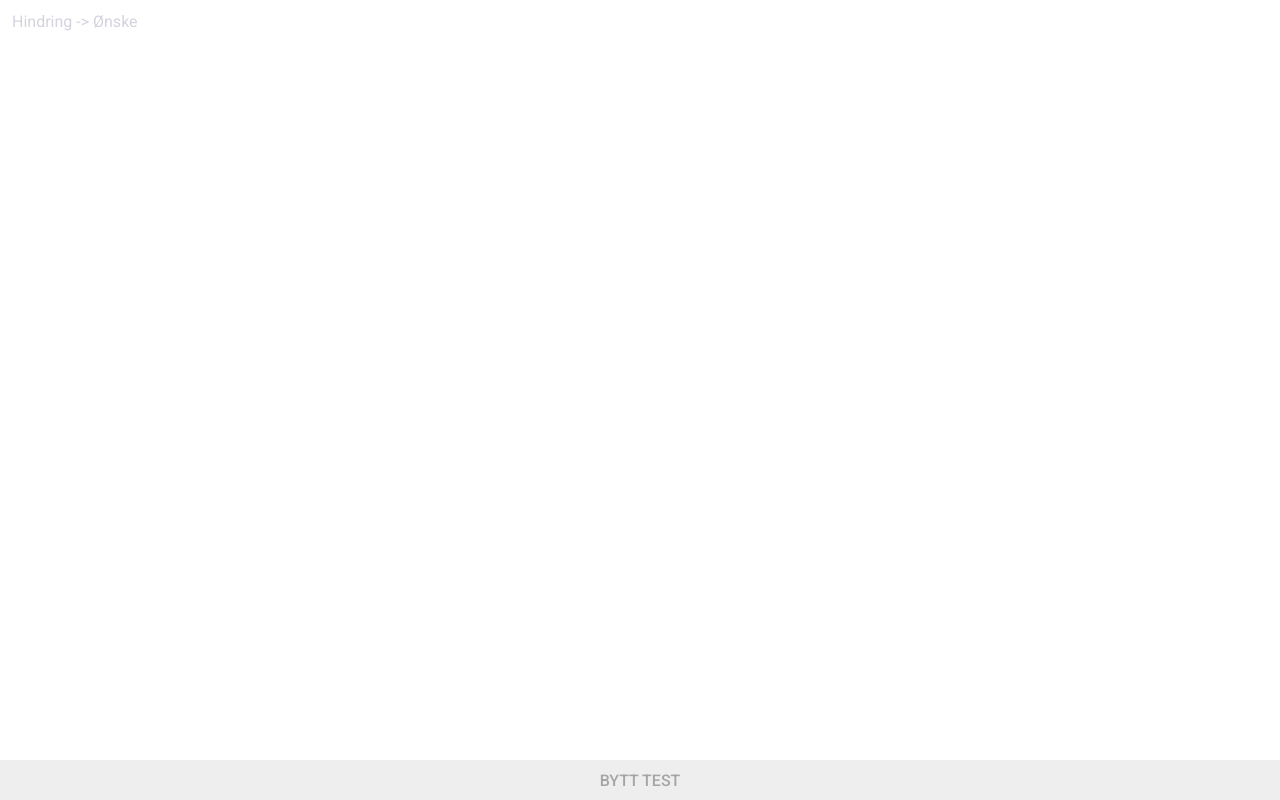
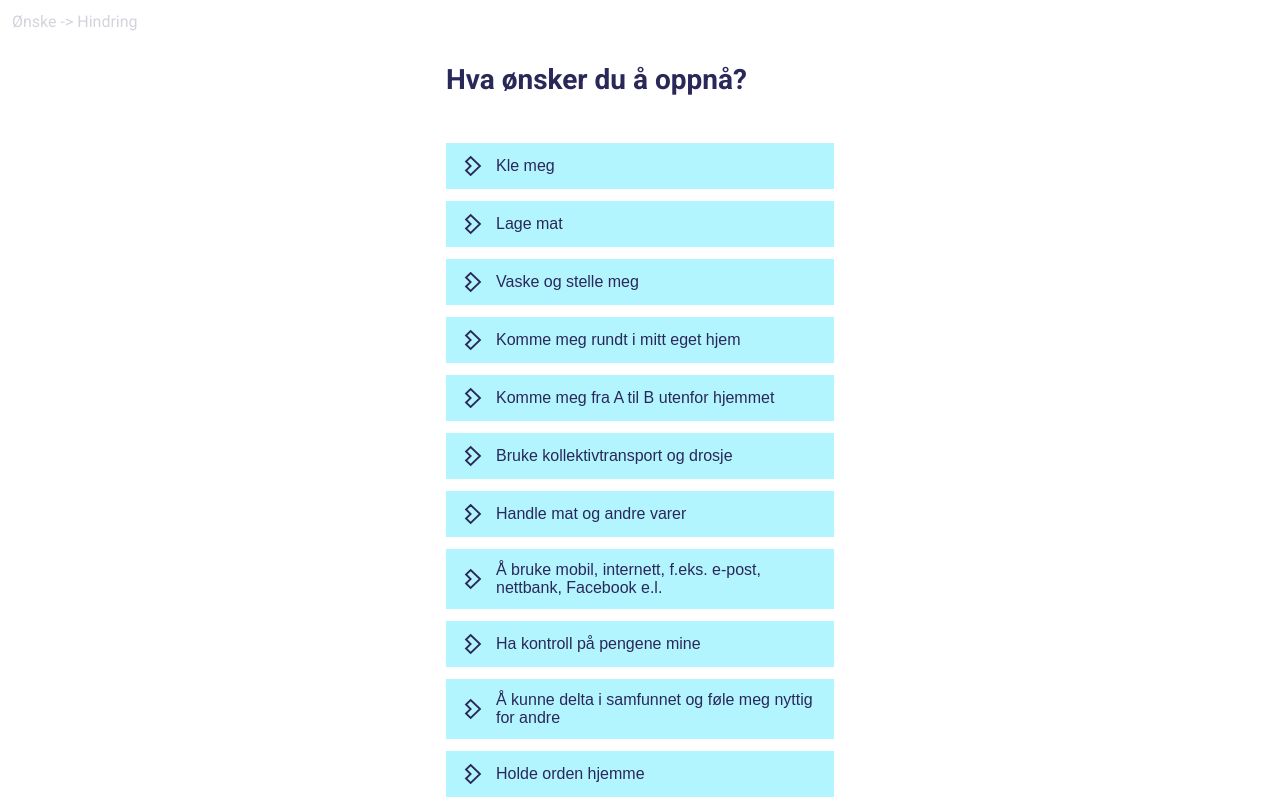
Before and after one commit to Alexanderws/veiviser-test, a React (Create React App) app: page /veiviser-test/goal in a window 1280 px wide. Shown: the top 800 px of the page. Built offline with nearby package versions, Linux system fonts and the light colour scheme.

Commit message:
rename desire -> goal

```diff
--- a/src/App.css
+++ b/src/App.css
@@ -9,6 +9,10 @@ body {
 
 a {
   text-decoration: none;
+}
+
+h2 {
+  font-size: 1.75rem;
 }
 
 .page-root {
--- a/src/App.js
+++ b/src/App.js
@@ -4,16 +4,16 @@ import { Switch, Route, withRouter } from "react-router-dom";
 import Header from "./components/header/header.component";
 import Footer from "./components/footer/footer.component";
 import StartPage from "./pages/start/start.component";
-import DesirePage from "./pages/desire/desire.component";
+import GoalPage from "./pages/goal/goal.component";
 import HindrancePage from "./pages/hindrance/hindrance.component";
 import ResultPage from "./pages/result/result.component";
 
-import { desires } from "./store/desire.data";
+import { goals } from "./store/goal.data";
 import { getElligibleServices } from "./utils/service-recommendation";
 import { hindranceList } from "./store/hindrance.data";
 import "./App.css";
 
-const DESIRE_INTITIAL_STATE = desires.kleMeg;
+const DESIRE_INTITIAL_STATE = goals.kleMeg;
 const HINDRANCES_INITAL_STATE = hindranceList.map(hindrance => {
   return {
     id: hindrance.id,
@@ -24,7 +24,7 @@ const HINDRANCES_INITAL_STATE = hindranceList.map(hindrance => {
 });
 
 const App = withRouter(({ location }) => {
-  const [isHindranceFirst, setHindranceFirst] = useState(true);
+  const [isHindranceFirst, setHindranceFirst] = useState(false);
   const [userDesire, setDesire] = useState(DESIRE_INTITIAL_STATE);
   const [userHindrances, setHindrances] = useState(
     HINDRANCES_INITAL_STATE
@@ -39,15 +39,17 @@ const App = withRouter(({ location }) => {
     setHindrances(HINDRANCES_INITAL_STATE);
   };
 
-  const handleDesireChange = event => {
-    setDesire(desires[event.target.value]);
+  const handleDesireChange = id => {
+    setDesire(goals[id]);
   };
 
   const handleDesireLeave = () => {
+    console.log("handleDesireLeave");
     updateHindrances();
   };
 
   const updateHindrances = () => {
+    console.log("updateHindrances");
     if (!isHindranceFirst) {
       setHindrances(prevState => {
         return prevState.map(hindrance => {
@@ -64,6 +66,7 @@ const App = withRouter(({ location }) => {
   };
 
   const handleHindranceChange = newHindrance => {
+    console.log("handleHindranceChange");
     setHindrances(prevState => {
       return prevState.map(hindrance => {
         if (hindrance.id === newHindrance) {
@@ -83,13 +86,13 @@ const App = withRouter(({ location }) => {
   const getNextPath = fromLocation => {
     switch (fromLocation) {
       case "start":
-        return isHindranceFirst ? "/hindrance" : "/desire";
-      case "desire":
+        return isHindranceFirst ? "/hindrance" : "/goal";
+      case "goal":
         return isHindranceFirst ? "/result" : "/hindrance";
       case "hindrance":
-        return isHindranceFirst ? "/desire" : "/result";
+        return isHindranceFirst ? "/goal" : "/result";
       case "result":
-        return isHindranceFirst ? "/hindrance" : "/desire";
+        return isHindranceFirst ? "/hindrance" : "/goal";
       default:
         return "/";
     }
@@ -108,10 +111,10 @@ const App = withRouter(({ location }) => {
         />
         <Route
           exact
-          path="/desire"
+          path="/goal"
           render={props => (
-            <DesirePage
-              nextPath={getNextPath("desire")}
+            <GoalPage
+              nextPath={getNextPath("goal")}
               activeDesire={userDesire}
               onDesireLeave={handleDesireLeave}
               onDesireChange={handleDesireChange}
--- a/src/components/nav-button/nav-button.component.jsx
+++ b/src/components/nav-button/nav-button.component.jsx
@@ -4,17 +4,27 @@ import "./nav-button.styles.scss";
 
 import { ReactComponent as ArrowRight } from "../../assets/chevron-right.svg";
 
-// Types: primary, secondary, start
-
-const NavButton = ({ children, secondary, wide, ...otherProps }) => {
+const NavButton = ({
+  children,
+  secondary,
+  wide,
+  option,
+  ...otherProps
+}) => {
   return (
     <button
       className={`nav-button${secondary ? " secondary" : ""}${
         wide ? " wide" : ""
-      }`}
+      }${option ? " option" : ""}`}
       {...otherProps}
     >
-      {arrow ? <ArrowRight className="arrow" /> : ""}
+      {option ? (
+        <div className="arrow">
+          <ArrowRight />
+        </div>
+      ) : (
+        ""
+      )}
       {children}
     </button>
   );
--- a/src/components/nav-button/nav-button.styles.scss
+++ b/src/components/nav-button/nav-button.styles.scss
@@ -1,22 +1,31 @@
 $oslo-darkblue: #2A2859;
 $oslo-limegreen: #43F8B6;
+$oslo-lightblue: #B3F5FF;
+$oslo-white: #FFF;
+$oslo-black: #000;
 
 .nav-button {
-    height: 60px;
-    padding: 0 16px;
+    padding: 12px 16px;
     min-width: 100px;
-    background-color: $oslo-limegreen;
+    background-color: $oslo-lightblue;
     color: $oslo-darkblue;
     border: none;
     cursor: pointer;
     display: flex;
     font-weight: 500;
     justify-content: center;
-    font-size: 1.25rem;
+    font-size: 1rem;
+    text-align: left;
+    align-items: center;
+
+    &.option {
+        justify-content: flex-start;
+        margin-bottom: 12px;
+    }
 
     &:hover {
-        color: $oslo-limegreen;
-        background-color: $oslo-darkblue;
+        color: $oslo-white;
+        background-color: $oslo-black;
     }
 
     &.wide {
@@ -25,6 +34,7 @@ $oslo-limegreen: #43F8B6;
     }
 
     &.secondary {
+        color: $oslo-darkblue;
         background-color: #FFF;
         border: 1px solid $oslo-darkblue;
 
@@ -33,4 +43,20 @@ $oslo-limegreen: #43F8B6;
             background-color: $oslo-darkblue;
         }
     }
+
+    .arrow {
+        width: 22px;
+        height: 22px;
+        margin-right: 12px;
+    }
+
+    &:hover {
+        #main-path {
+            stroke: #FFF;
+        }
+    }
+
+    #main-path {
+        stroke: $oslo-darkblue;
+    }
 }
--- a/src/components/service-item/service-item.styles.scss
+++ b/src/components/service-item/service-item.styles.scss
@@ -1,12 +1,13 @@
 $oslo-yellow: #F9C66B;
 $oslo-lime: #C7F6C9;
+$oslo-darkblue: #2A2859;
 
 .service-item {
     background-color: $oslo-yellow;
     padding: 16px;
     display: flex;
     flex-direction: column;
-    color: #FFF;
+    color: $oslo-darkblue;
 
     h4 {
         font-weight: 500;
--- /dev/null
+++ b/src/pages/goal/goal.component.jsx
@@ -0,0 +1,44 @@
+import React from "react";
+
+import NavButton from "../../components/nav-button/nav-button.component";
+import { goals } from "../../store/goal.data";
+import "./goal.styles.scss";
+
+const GoalPage = ({
+  onDesireChange,
+  onDesireLeave,
+  nextPath = "",
+  history
+}) => {
+  return (
+    <div className="page-root">
+      <h2>Hva ønsker du å oppnå?</h2>
+      <div className="form-column">
+        {Object.keys(goals).map(key => {
+          return (
+            <NavButton
+              wide
+              option
+              key={goals[key].id}
+              value={goals[key].id}
+              onClick={() => {
+                onDesireLeave();
+                onDesireChange(goals[key].id);
+                history.push(nextPath);
+              }}
+            >
+              {goals[key].text}
+            </NavButton>
+          );
+        })}
+      </div>
+      <div className="button-row">
+        <NavButton secondary onClick={() => history.goBack()}>
+          Forrige
+        </NavButton>
+      </div>
+    </div>
+  );
+};
+
+export default GoalPage;
--- a/src/store/desire.data.js
+++ b/src/store/goal.data.js
@@ -1,6 +1,6 @@
 import { Hindrances } from "./hindrance.data";
 
-const DESIRE = Object.freeze({
+const GOAL = Object.freeze({
   kleMeg: "kleMeg",
   lageMat: "lageMat",
   vaskeMeg: "vaskeMeg",
@@ -17,9 +17,9 @@ const DESIRE = Object.freeze({
   sosialisere: "sosialisere"
 });
 
-export const desires = {
-  [DESIRE.kleMeg]: {
-    id: DESIRE.kleMeg,
+export const goals = {
+  [GOAL.kleMeg]: {
+    id: GOAL.kleMeg,
     text: "Kle meg",
     textDefinite: "kle deg",
     hindrances: [
@@ -30,8 +30,8 @@ export const desires = {
       Hindrances.syn.id
     ]
   },
-  [DESIRE.lageMat]: {
-    id: DESIRE.lageMat,
+  [GOAL.lageMat]: {
+    id: GOAL.lageMat,
     text: "Lage mat",
     textDefinite: "lage mat",
     hindrances: [
@@ -41,8 +41,8 @@ export const desires = {
       Hindrances.syn.id
     ]
   },
-  [DESIRE.vaskeMeg]: {
-    id: DESIRE.vaskeMeg,
+  [GOAL.vaskeMeg]: {
+    id: GOAL.vaskeMeg,
     text: "Vaske og stelle meg",
     textDefinite: "vaske og stelle deg",
     hindrances: [
@@ -54,8 +54,8 @@ export const desires = {
       Hindrances.syn.id
     ]
   },
-  [DESIRE.kommeRundtHjemme]: {
-    id: DESIRE.kommeRundtHjemme,
+  [GOAL.kommeRundtHjemme]: {
+    id: GOAL.kommeRundtHjemme,
     text: "Komme meg rundt i mitt eget hjem",
     textDefinite: "komme deg rundt i eget hjem",
     hindrances: [
@@ -67,8 +67,8 @@ export const desires = {
       Hindrances.syn.id
     ]
   },
-  [DESIRE.kommeRundtUtenforHjemmet]: {
-    id: DESIRE.kommeRundtUtenforHjemmet,
+  [GOAL.kommeRundtUtenforHjemmet]: {
+    id: GOAL.kommeRundtUtenforHjemmet,
     text: "Komme meg fra A til B utenfor hjemmet",
     textDefinite: "komme deg fra A til B utenfor hjemmet",
     hindrances: [
@@ -84,8 +84,8 @@ export const desires = {
       Hindrances.hørsel.id
     ]
   },
-  [DESIRE.kollektivTransport]: {
-    id: DESIRE.kollektivTransport,
+  [GOAL.kollektivTransport]: {
+    id: GOAL.kollektivTransport,
     text: "Bruke kollektivtransport og drosje",
     textDefinite: "bruke kollektivtransport og drosje",
     hindrances: [
@@ -101,8 +101,8 @@ export const desires = {
       Hindrances.digitalKompetanse.id
     ]
   },
-  [DESIRE.handleMat]: {
-    id: DESIRE.handleMat,
+  [GOAL.handleMat]: {
+    id: GOAL.handleMat,
     text: "Handle mat og andre varer",
     textDefinite: "handle mat og andre varer",
     hindrances: [
@@ -117,8 +117,8 @@ export const desires = {
       Hindrances.digitalKompetanse.id
     ]
   },
-  [DESIRE.brukeInternett]: {
-    id: DESIRE.brukeInternett,
+  [GOAL.brukeInternett]: {
+    id: GOAL.brukeInternett,
     text:
       "Å bruke mobil, internett, f.eks. e-post, nettbank, Facebook e.l.",
     textDefinite:
@@ -131,8 +131,8 @@ export const desires = {
       Hindrances.digitalKompetanse.id
     ]
   },
-  [DESIRE.kontrollPenger]: {
-    id: DESIRE.kontrollPenger,
+  [GOAL.kontrollPenger]: {
+    id: GOAL.kontrollPenger,
     text: "Ha kontroll på pengene mine",
     textDefinite: "ha kontroll på pengene dine",
     hindrances: [
@@ -142,8 +142,8 @@ export const desires = {
       Hindrances.digitalKompetanse.id
     ]
   },
-  [DESIRE.deltaSamfunn]: {
-    id: DESIRE.deltaSamfunn,
+  [GOAL.deltaSamfunn]: {
+    id: GOAL.deltaSamfunn,
     text: "Å kunne delta i samfunnet og føle meg nyttig for andre",
     textDefinite: "kunne delta i samfunnet og føle deg nyttig for andre",
     hindrances: [
@@ -155,8 +155,8 @@ export const desires = {
       Hindrances.digitalKompetanse.id
     ]
   },
-  [DESIRE.vaskeHjemme]: {
-    id: DESIRE.vaskeHjemme,
+  [GOAL.vaskeHjemme]: {
+    id: GOAL.vaskeHjemme,
     text: "Holde orden hjemme",
     textDefinite: "holde orden hjemme",
     hindrances: [
@@ -168,8 +168,8 @@ export const desires = {
       Hindrances.syn.id
     ]
   },
-  [DESIRE.hobby]: {
-    id: DESIRE.hobby,
+  [GOAL.hobby]: {
+    id: GOAL.hobby,
     text: "Å ha noe å fylle dagen med, f.eks. en hobby",
     textDefinite: "ha noe å fylle dagen med, f.eks. en hobby",
     hindrances: [
@@ -181,8 +181,8 @@ export const desires = {
       Hindrances.digitalKompetanse.id
     ]
   },
-  [DESIRE.fysiskAktivitet]: {
-    id: DESIRE.fysiskAktivitet,
+  [GOAL.fysiskAktivitet]: {
+    id: GOAL.fysiskAktivitet,
     text: "Mosjonere og trene",
     textDefinite: "mosjonere og trene",
     hindrances: [
@@ -197,8 +197,8 @@ export const desires = {
       Hindrances.syn.id
     ]
   },
-  [DESIRE.sosialisere]: {
-    id: DESIRE.sosialisere,
+  [GOAL.sosialisere]: {
+    id: GOAL.sosialisere,
     text: "Være sammen med folk",
     textDefinite: "være sammen med folk",
     hindrances: [
```
Also changed, not shown: src/pages/desire/desire.component.jsx (deleted, +0 -64 lines), src/store/service.data.js (+68 -68 lines), src/utils/service-recommendation.js (+6 -6 lines), src/assets/chevron-right.svg, src/pages/goal/goal.styles.scss (added).
